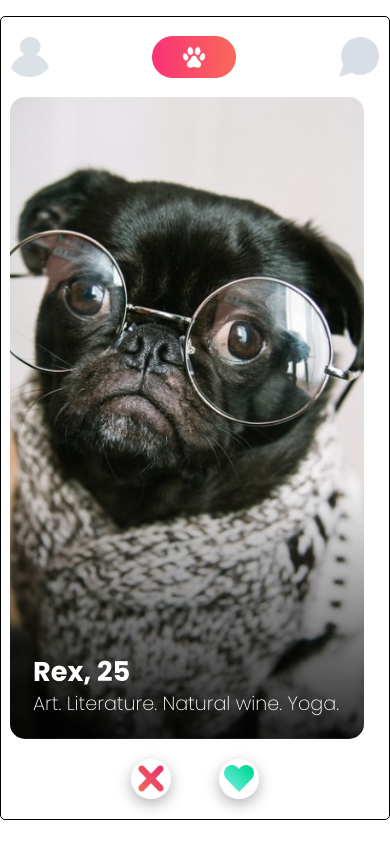
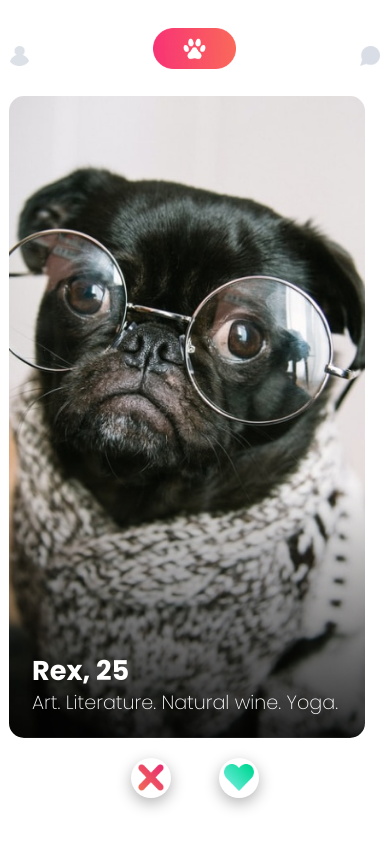
Before and after one commit to jnpwebdesign/tindog, a website built with Vite: page index.html in a window 390 px wide. Built offline with nearby package versions, Linux system fonts and the light colour scheme.

Commit message:
final draft

```diff
--- a/tindog-styles.css
+++ b/tindog-styles.css
@@ -4,12 +4,15 @@ html, body {
     font-family: 'Poppins', sans-serif;
 }
 
+body {
+    height: 100vh;
+}
+
 .app-container {
     height: 95%;
-
     margin: 1rem auto;
-    border: 1px solid black;
-    border-radius: 5px;
+    max-width: 800px;
+    border: 1px solid rgb(190, 190, 190);
 }
 
 /*---------------- header ---------------*/
@@ -23,12 +26,14 @@ header {
 }
 
 .profile-image, .chat-bubble {
-    height: 50%;
+    height: 30px;
     margin: auto 10px;
+
 }
 
 .logo {
     height: 2.6rem;
+    padding-bottom: 15px;
 }
 
 /*---------------- main ---------------*/
@@ -145,6 +150,11 @@ footer {
 
     .app-container {
         height: 95%;
+        border: none;
+    }
+    .profile-image, .chat-bubble {
+        height: 20px;
+        margin: auto 10px;
     }
 
     h1{
```
